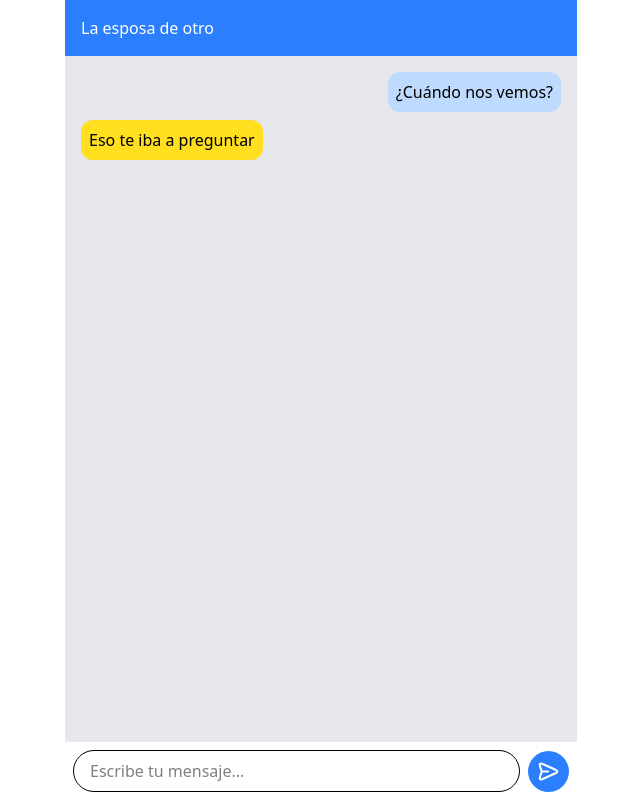
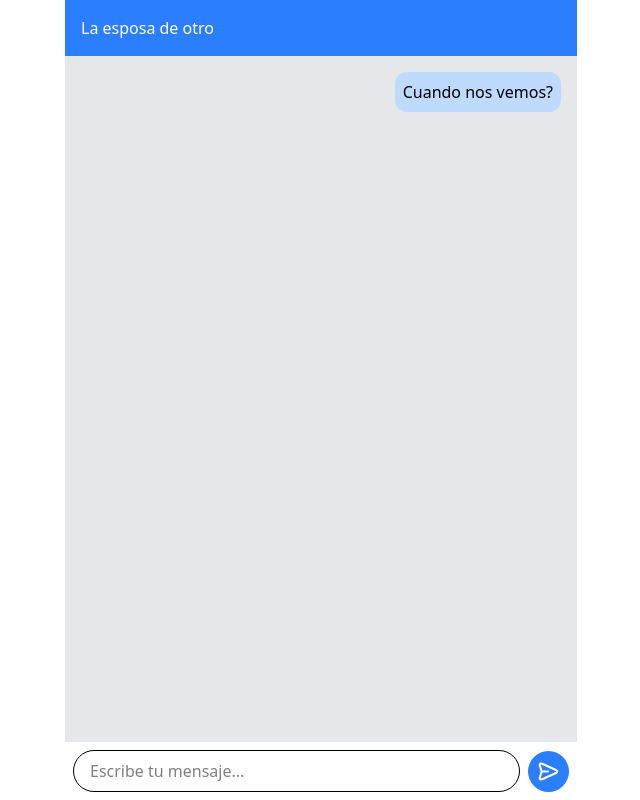
Before and after one commit to abertod/indecision-app, a Vue app: page / in a window 1280 px wide. Shown: the whole page, without its empty margins (319-959 px from the left). Built offline with nearby package versions, Linux system fonts and the light colour scheme.

Commit message:
Api si no

```diff
--- /dev/null
+++ b/src/Components/chat/ChatBullula.vue
@@ -0,0 +1,21 @@
+<template>
+  <div v-if="meusEst" class="flex justify-end">
+    <div class="bg-blue-200 text-black p-2 max-w-xs rounded-xl">{{ nuntius }}</div>
+  </div>
+
+  <div v-else class="flex">
+    <div class="bg-yellow-300 text-black p-2 max-w-xs rounded-xl">
+      <span class="capitalize">{{ nuntius }}</span>
+    </div>
+  </div>
+</template>
+
+<script lang="ts" setup>
+interface Props {
+  nuntius: string;
+  meusEst: boolean;
+  imago?: string;
+}
+
+defineProps<Props>();
+</script>
--- a/src/Components/chat/ChatNuntii.vue
+++ b/src/Components/chat/ChatNuntii.vue
@@ -1,13 +1,11 @@
 <template>
   <div class="p-4 flex-1 overflow-y-auto">
     <div class="flex flex-col space-y-2">
-      <div class="flex justify-end">
-        <div class="bg-blue-200 text-black p-2 max-w-xs rounded-xl">¿Cuándo nos vemos?</div>
-      </div>
-
-      <div class="flex">
-        <div class="bg-yellow-300 text-black p-2 max-w-xs rounded-xl">Eso te iba a preguntar</div>
-      </div>
+      <ChatBullula :meus-est="true" nuntius="Cuando nos vemos?" />
     </div>
   </div>
 </template>
+
+<script lang="ts" setup>
+import ChatBullula from './ChatBullula.vue';
+</script>
```
